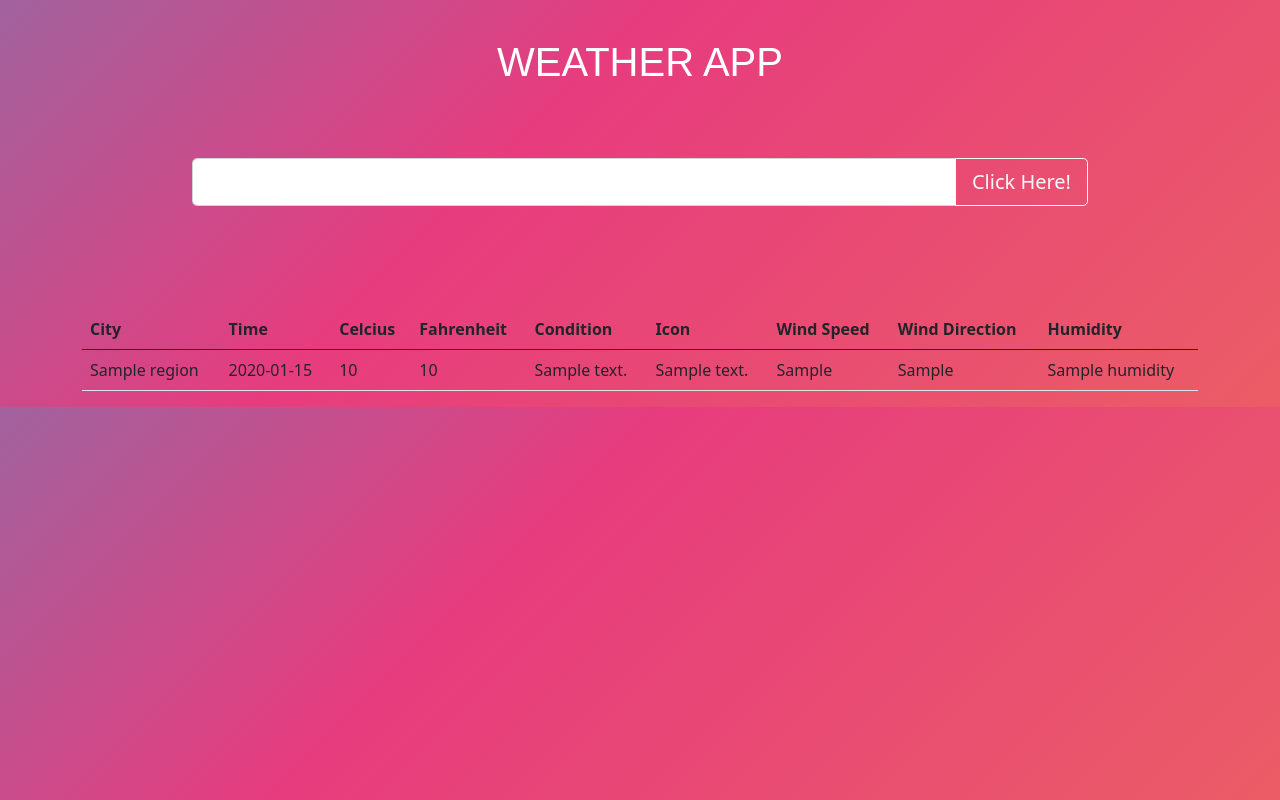
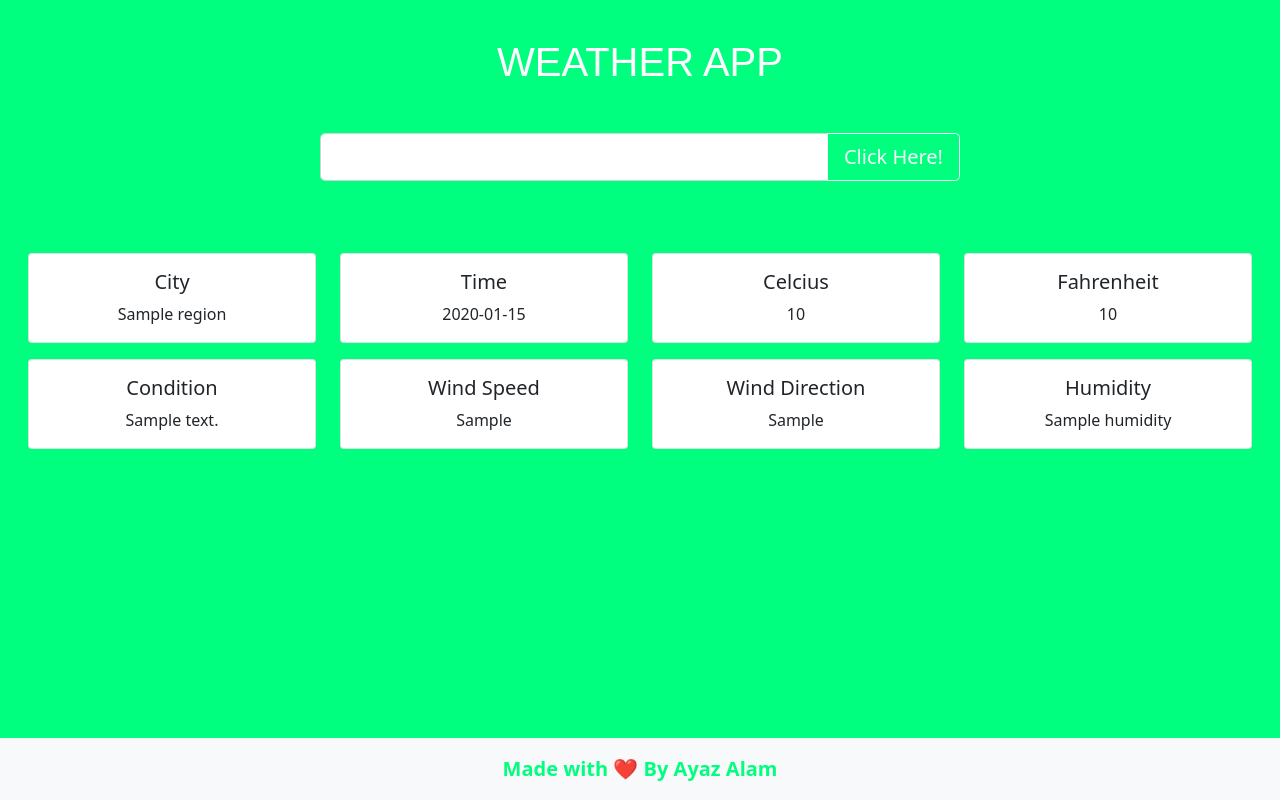
Before and after one commit to rebel47/Weather-App, a Django app: page / in a window 1280 px wide. Run offline with Django 3.2, Linux system fonts and the light colour scheme; tables that the repository leaves empty hold one stand-in row (values such as "Sample post"); a database or web service that is not in the repository returns one stand-in record (values such as "Sample title"); data that the repository does not hold is empty; some libraries are stand-ins or nearby versions.

Commit message:
responsive

```diff
--- a/templates/index.html
+++ b/templates/index.html
@@ -8,46 +8,65 @@
     <!-- {% load static %}
     <link rel="stylesheet" href="{% static 'style.css' %}"> -->
     <title>Home</title>
+    <link rel="stylesheet" href="https://maxcdn.bootstrapcdn.com/bootstrap/4.0.0/css/bootstrap.min.css" integrity="sha384-Gn5384xqQ1aoWXA+058RXPxPg6fy4IWvTNh0E263XmFcJlSAwiGgFAW/dAiS6JXm" crossorigin="anonymous">
 
     <!-- Bootstrap CSS -->
     <link href="https://cdn.jsdelivr.net/npm/bootstrap@5.0.2/dist/css/bootstrap.min.css" rel="stylesheet" integrity="sha384-EVSTQN3/azprG1Anm3QDgpJLIm9Nao0Yz1ztcQTwFspd3yD65VohhpuuCOmLASjC" crossorigin="anonymous">
     <style>
+        * {
+            box-sizing: border-box;
+        }
+
         body {
-            width: 100%;
-            height: 100%;
-            color: #fff;
-            background: linear-gradient(-45deg, #EE7752, #E73C7E, #23A6D5, #23D5AB);
-            background-size: 400%, 400%;
-            position: relative;
-            animation: change 10s ease-in-out infinite;
+            background-color: springgreen;
+            text-align: center;
+            height: auto;
+            width: auto;
+            /* padding-left: 12px; */
         }
 
         h1 {
+            color: white;
             padding-top: 3vw;
-            padding-bottom: 2vw;
-            text-align: center;
+            padding-bottom: 1vw;
             font-family: fantasy;
         }
 
         .inpute {
-            padding-top: 3vw;
-            padding-left: 15vw;
-            padding-right: 15vw;
+            margin: auto;
+            display: flex;
+            padding-top: 2vw;
+            width: 50vw;
         }
 
         .container {
-            padding-top: 8vw;
+            width: auto;
+            padding: 0 15px;
         }
 
-        @keyframes change {
-            0% {
-                background-position: 0 50%;
+        footer {
+            text-align: center;
+            width: 100vw;
+            color: springgreen;
+            font-weight: bolder;
+            font-size: 20px;
+            position: absolute;
+            bottom: 0%;
+        }
+
+        @media(max-width:415px) {
+            h1 {
+                font-size: 30px;
             }
-            50% {
-                background-position: 100% 50%;
+            .inpute {
+                height: 40px;
+                width: 90vw;
             }
-            100% {
-                background-position: 0 50%;
+            button {
+                height: 50px;
+            }
+            footer {
+                position: relative;
             }
         }
     </style>
@@ -56,44 +75,94 @@
 <body>
     <h1>WEATHER APP</h1>
     <form method="GET">
-
         <div class="input-group input-group-lg inpute">
-            <!-- <span class="input-group-text" id="inputGroup-sizing-lg">City Name:</span> -->
             <input type="text" class="form-control" name="area">
             <button class="btn btn-outline-light" type="submit">Click Here!</button>
         </div>
     </form>
 
-    <div class="container">
-        <table class="table">
-            <thead>
-                <tr>
-                    <th>City</th>
-                    <th>Time</th>
-                    <th>Celcius</th>
-                    <th>Fahrenheit</th>
-                    <th>Condition</th>
-                    <th>Icon</th>
-                    <th>Wind Speed</th>
-                    <th>Wind Direction</th>
-                    <th>Humidity</th>
-                </tr>
-            </thead>
-            <tbody>
-                <tr>
-                    <td>{{ city_weather.City }}</td>
-                    <td>{{ city_weather.Time }}</td>
-                    <td>{{ city_weather.Celcius }}</td>
-                    <td>{{ city_weather.Fahrenheit }}</td>
-                    <td>{{ city_weather.Condition }}</td>
-                    <td>{{ city_weather.Condition }}</td>
-                    <td>{{ city_weather.WindSpeed }}</td>
-                    <td>{{ city_weather.WindDirection }}</td>
-                    <td>{{ city_weather.Humidity }}</td>
-                </tr>
-            </tbody>
-        </table>
+    <br><br>
+
+    <div class="container-fluid mt-4">
+        <div class="row justify-content-center">
+            <div class="col-auto mb-3">
+                <div class="card" style="width: 18rem;">
+                    <div class="card-body">
+                        <h5 class="card-title">City</h5>
+                        <p class="card-text">{{ city_weather.City }}</p>
+                    </div>
+                </div>
+            </div>
+            <div class="col-auto mb-3">
+                <div class="card" style="width: 18rem;">
+                    <div class="card-body">
+                        <h5 class="card-title">Time</h5>
+                        <p class="card-text">{{ city_weather.Time }}</p>
+                    </div>
+                </div>
+            </div>
+            <div class="col-auto mb-3">
+                <div class="card" style="width: 18rem;">
+                    <div class="card-body">
+                        <h5 class="card-title">Celcius</h5>
+                        <p class="card-text">{{ city_weather.Celcius }}</p>
+
+                    </div>
+                </div>
+            </div>
+            <div class="col-auto mb-3">
+                <div class="card" style="width: 18rem;">
+                    <div class="card-body">
+                        <h5 class="card-title">Fahrenheit</h5>
+                        <p class="card-text">{{ city_weather.Fahrenheit }}</p>
+
+                    </div>
+                </div>
+            </div>
+            <div class="col-auto mb-3">
+                <div class="card" style="width: 18rem;">
+                    <div class="card-body">
+                        <h5 class="card-title">Condition</h5>
+                        <p class="card-text">{{ city_weather.Condition }}</p>
+                    </div>
+                </div>
+            </div>
+            <div class="col-auto mb-3">
+                <div class="card" style="width: 18rem;">
+                    <div class="card-body">
+                        <h5 class="card-title">Wind Speed</h5>
+                        <p class="card-text">{{ city_weather.WindSpeed }}</p>
+
+                    </div>
+                </div>
+            </div>
+            <div class="col-auto mb-3">
+                <div class="card" style="width: 18rem;">
+                    <div class="card-body">
+                        <h5 class="card-title">Wind Direction</h5>
+                        <p class="card-text">{{ city_weather.WindDirection }}</p>
+
+                    </div>
+                </div>
+            </div>
+            <div class="col-auto mb-3">
+                <div class="card" style="width: 18rem;">
+                    <div class="card-body">
+                        <h5 class="card-title">Humidity</h5>
+                        <p class="card-text">{{ city_weather.Humidity }}</p>
+
+                    </div>
+                </div>
+            </div>
+        </div>
     </div>
+
+    <footer class="footer mt-auto py-3 bg-light">
+        <div class="container">
+            <span>Made with &#10084;&#65039; By Ayaz Alam</span>
+        </div>
+    </footer>
+
     <script src="https://cdn.jsdelivr.net/npm/bootstrap@5.0.2/dist/js/bootstrap.bundle.min.js" integrity="sha384-MrcW6ZMFYlzcLA8Nl+NtUVF0sA7MsXsP1UyJoMp4YLEuNSfAP+JcXn/tWtIaxVXM" crossorigin="anonymous"></script>
 </body>
 
--- a/weatherapp/settings.py
+++ b/weatherapp/settings.py
@@ -26,7 +26,7 @@ SECRET_KEY = 'tjv%c2@r&g*gs36ioiz=zen32%+fam@svx8lfhoy&rt=5((^v6'
 # SECURITY WARNING: don't run with debug turned on in production!
 DEBUG = True
 
-ALLOWED_HOSTS = ['a2zweather.azurewebsites.net','127.0.0.1']
+ALLOWED_HOSTS = ['a2zweather.azurewebsites.net','127.0.0.1','192.168.0.104']
 
 
 # Application definition
```
